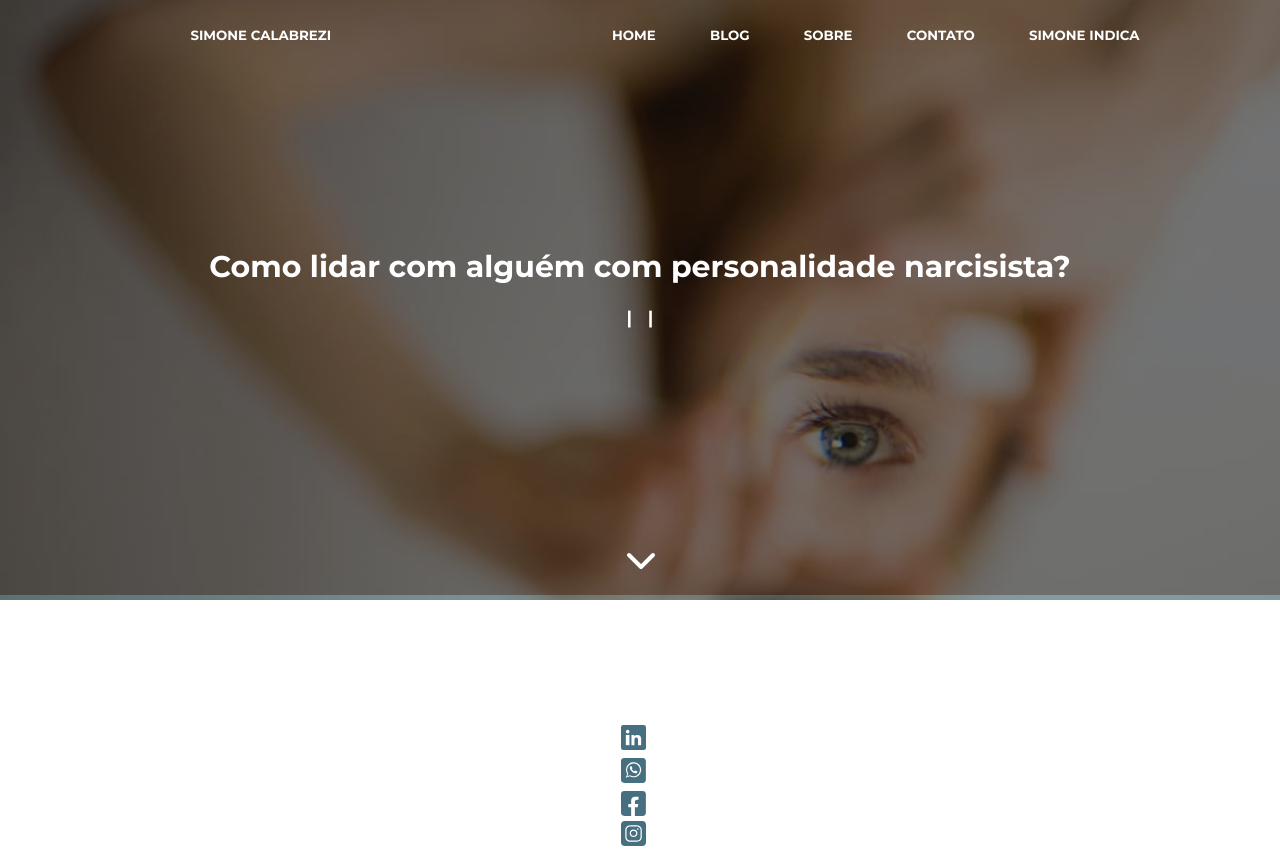
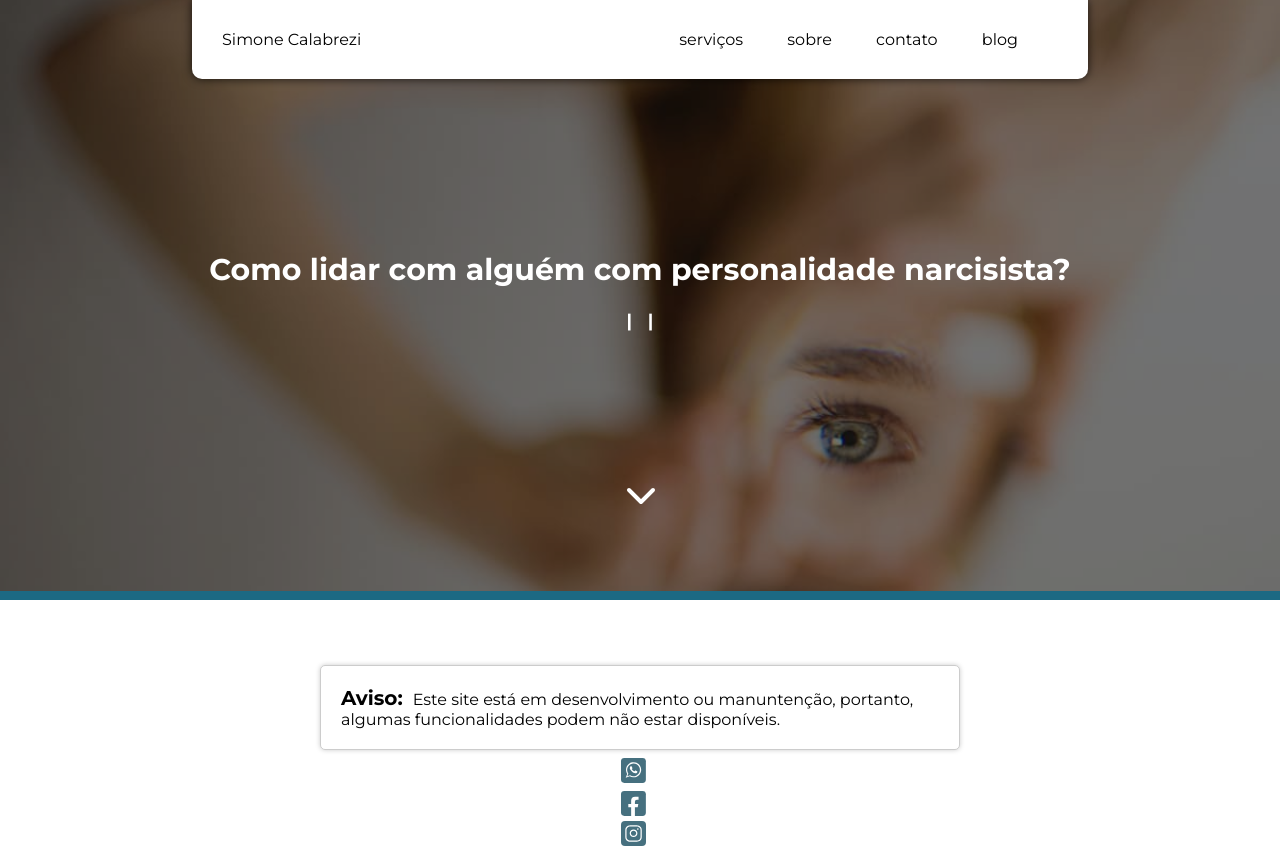
Before and after one commit to leonardopagotto0/one-page, a plain HTML site: page blog/post.html in a window 1280 px wide. Shown: the top 854 px of the page. Drawn offline with Linux system fonts and the light colour scheme; no server answers.

Commit message:
uploading style and notice about in development

```diff
--- a/blog/post.html
+++ b/blog/post.html
@@ -5,21 +5,23 @@
     <meta http-equiv="X-UA-Compatible" content="IE=edge">
     <meta name="viewport" content="width=device-width, initial-scale=1.0">
     <link rel="stylesheet" href="/public/css/post.css">
+    <link rel="stylesheet" href="/public/css/elements.css">
     <title>Document</title>
 </head>
 <body>
+    <nav>
+        <div class="note-style-two">
+            <span onclick="redirectUser('/')">Simone Calabrezi</span>
+            <div class="opts">
+                <span onclick="redirectUser('/#services')">Serviços</span>
+                <span onclick="redirectUser('/#about')">Sobre</span>
+                <span onclick="redirectUser('/#contact')">Contato</span>
+                <span onclick="redirectUser('/#blog')">Blog</span>
+            </div>
+        </div>
+    </nav>
     <header id="header" style="background-image: url('/public/img/post_header_example.jpg');">
         <div class="content">
-            <nav>
-                <a href="/">simone calabrezi</a>
-                <div>
-                    <a href="/">Home</a>
-                    <a href="/#blog">Blog</a>
-                    <a href="/#about">Sobre</a>
-                    <a href="/#contact">Contato</a>
-                    <a href="/indicacao">Simone indica</a>
-                </div>
-            </nav>
             <div class="container">
                 <span class="edt title" id="title">Como lidar com alguém com personalidade narcisista?</span>
                 <div class="subtitle" id="subtitle">
@@ -53,5 +55,9 @@
         <span>Neuropsicopedagoga</span>
     </footer>
     <script src="/public/js/post.js"></script>
+    <script src="/public/js/component/notice.js"></script>
+    <script>
+        notice();
+    </script>
 </body>
 </html>
--- /dev/null
+++ b/public/css/elements.css
@@ -0,0 +1,30 @@
+.notice{
+    width: 100%;
+    height: 100%;
+    padding-bottom: 50px;
+    display: flex;
+    justify-content: center;
+    align-items: end;
+    position: absolute;
+}
+.notice .content{
+    background-color: white;
+    z-index: 9999;
+    width: 50%;
+    position: fixed;
+    padding: 20px;
+    border-radius: 5px;
+    border: 1px solid #ccc;
+    box-shadow: 0 0 5px #ccc;
+}
+.notice .content .title{
+    font-size: 20px;
+    font-weight: bold;
+    text-align: center;
+    color: black;
+    margin-right: 10px;
+}
+.notice .content .content{
+    font-size: 16px;
+    text-align: center;
+}
--- a/public/css/post.css
+++ b/public/css/post.css
@@ -38,32 +38,46 @@ button {
 ***********************************/
 nav{
     width: 100%;
-    padding: 15px;
+    display: flex;
+    justify-content: center;
+    position: absolute;
+}
+nav span{
+    font-size: 12pt;
+    cursor: pointer;
+    -webkit-touch-callout: none;  /* iPhone OS, Safari */
+    -webkit-user-select: none;    /* Chrome, Safari 3 */
+    -khtml-user-select: none;     /* Safari 2 */
+    -moz-user-select: none;       /* Firefox */
+    -ms-user-select: none;        /* IE10+ */
+    user-select: none;
+}
+.note-style-one{
+    width: 100%;
+    padding: 30px;
     display: flex;
     justify-content: space-around;
-    align-items: center;
-    font-size: initial;
-    color: white;
+    background-color: rgb(255, 255, 255);
+    color: rgb(0, 0, 0);
+    border-bottom: 3px solid rgb(224, 161, 161);
 }
-
-nav a{
-    margin-left: 50px;
-    line-height: 10px;
-    text-transform: uppercase;
-    font-size: 10pt;
-    font-weight: 600;
+.note-style-two{
+    width: 70%;
+    padding: 30px;
+    display: flex;
+    justify-content: space-between;
+    background-color: rgb(255, 255, 255);
+    color: rgb(0, 0, 0);
+    /* border: 3px solid rgb(224, 161, 161); */
+    border-top: none;
+    border-radius: 0px 0px 10px 10px;
+    color: rgb(0, 0, 0);
+    box-shadow: 0px 0px 10px 0px rgba(0,0,0,0.75);
+}
+nav .opts span{
+    margin-right: 40px;
     cursor: pointer;
-    transition: color 200ms ease-in-out;
-    color: white;
-    text-decoration: none;
-}
-
-nav span:hover{
-    color: rgb(60, 126, 150);
-}
-
-nav img{
-    width: 30px;
+    text-transform: lowercase;
 }
 
 /***********************************
@@ -75,20 +89,22 @@ header{
     background-position: center;
     background-repeat: no-repeat;
     background-size: cover;
-    border-bottom: 5px solid rgba(30, 76, 92, 0.5);
+    border-bottom: 9px solid rgb(28, 105, 131);
 }
 header .content{
     width: 100%;
     height: 100%;
     padding: 10px;
+    padding-top: 70px;
     display: flex;
     flex-direction: column;
-    justify-content: space-between;
+    justify-content: center;
     align-items: center;
     background-color: rgba(0, 0, 0, 0.527);
 }
 header  img{
     cursor: pointer;
+    position: relative;
 }
 
 header .container {
@@ -113,6 +129,7 @@ header .title{
     font-weight: 700;
     margin-bottom: 20px;
     color: white;
+    text-align: center;
 }
 
 header .content .subtitle{
--- a/public/css/style.css
+++ b/public/css/style.css
@@ -34,26 +34,17 @@
         -ms-user-select: none;        /* IE10+ */
         user-select: none;
     }
-    .note-style-one{
-        width: 100%;
-        padding: 30px;
-        display: flex;
-        justify-content: space-around;
-        background-color: rgb(255, 255, 255);
-        color: rgb(0, 0, 0);
-        border-bottom: 3px solid rgb(224, 161, 161);
-    }
     .note-style-two{
         width: 70%;
         padding: 30px;
         display: flex;
         justify-content: space-between;
-        background-color: rgb(114, 175, 216);
+        background-color: rgb(255, 255, 255);
         color: rgb(0, 0, 0);
-        /* border: 3px solid rgb(224, 161, 161); */
         border-top: none;
         border-radius: 0px 0px 10px 10px;
-        color: rgb(255, 255, 255);
+        color: rgb(0, 0, 0);
+        box-shadow: 0px 0px 10px 0px rgba(0,0,0,0.75);
     }
     nav .opts span{
         margin-right: 40px;
--- /dev/null
+++ b/public/js/component/notice.js
@@ -0,0 +1,23 @@
+function notice()
+{
+    const notice = document.createElement("div");
+    notice.classList.add("notice");
+
+    const noticeContent = document.createElement("div");
+    noticeContent.classList.add("content");
+
+    const noticeTitle = document.createElement("span");
+    noticeTitle.classList.add("title");
+    noticeTitle.textContent = "Aviso:";
+
+    const noticeText = document.createElement("span");
+    noticeText.classList.add("text");
+    noticeText.textContent = "Este site está em desenvolvimento ou manuntenção, portanto, algumas funcionalidades podem não estar disponíveis.";
+
+    noticeContent.appendChild(noticeTitle);
+    noticeContent.appendChild(noticeText);
+
+    notice.appendChild(noticeContent);
+
+    document.body.insertAdjacentElement("afterbegin", notice)
+}
```
Also changed, not shown: index.html (+5 -0 lines).
